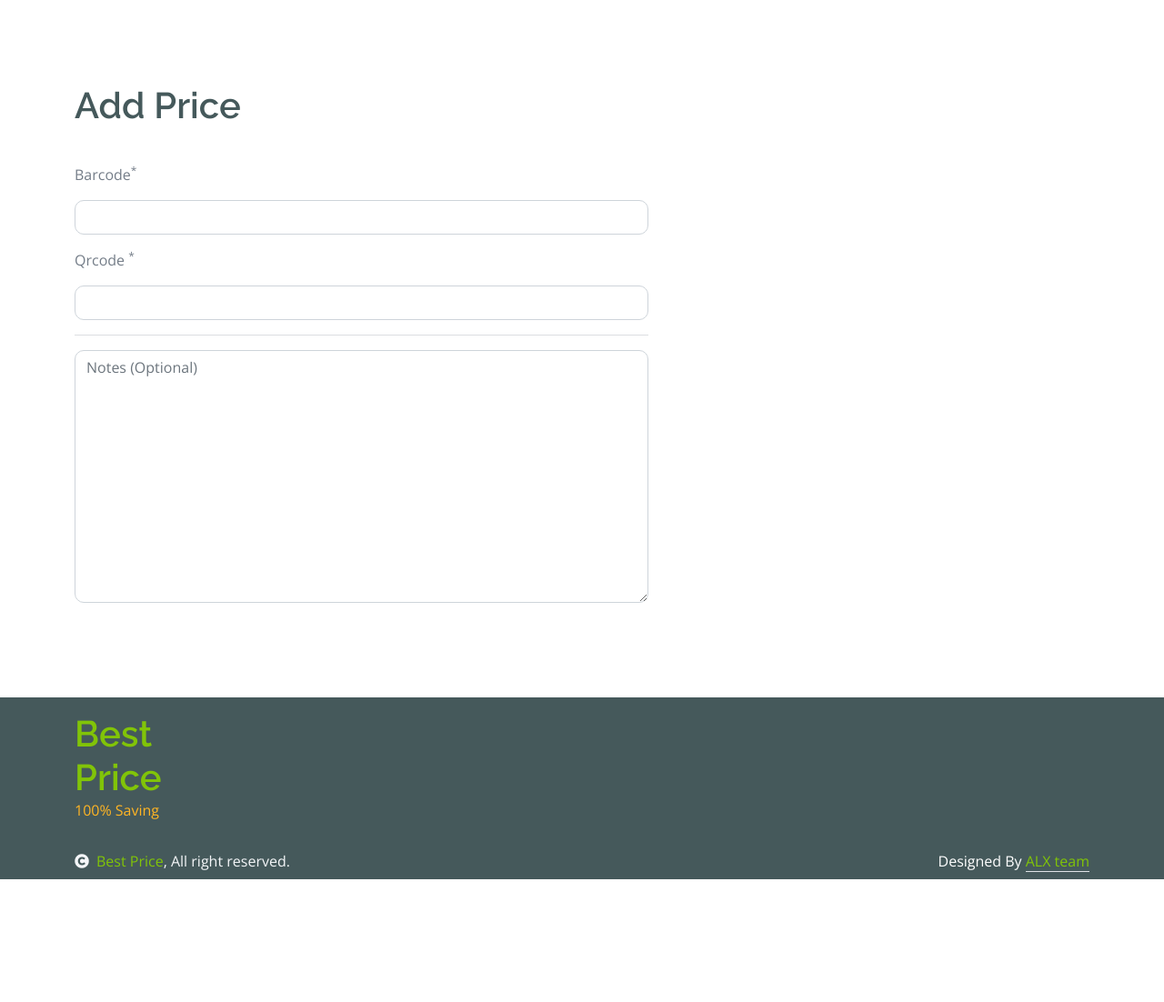
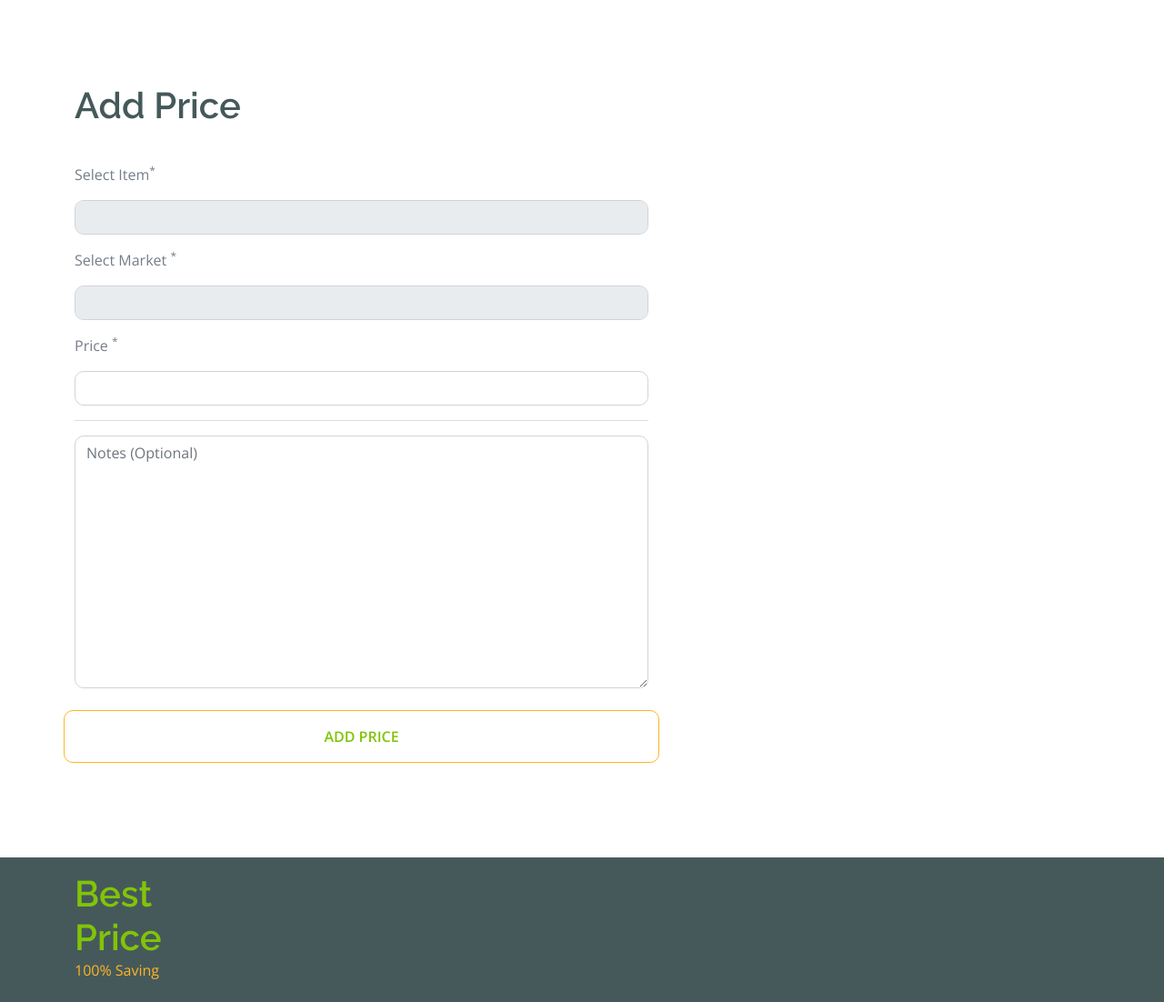
Before and after one commit to Asmaa26189/BestPrice, a Flask app: page /addPrice in a window 1280 px wide. Shown: the part 308-1410 px from the top of the page at 91% size. Before the commit the page ends 1275 px from the top, so only its background shows below. Run offline with Flask 3, Linux system fonts and the light colour scheme; lists and menus that the app fills with data are empty; some libraries are stand-ins or nearby versions.

Commit message:
28-5-2024

```diff
--- a/templates/addPrice.html
+++ b/templates/addPrice.html
@@ -42,17 +42,23 @@
                     <div class="row g-5">
                         <div class="col-md-12 col-lg-6 col-xl-7">
                             <div class="form-item">
-                                <label class="form-label my-3">Barcode<sup>*</sup></label>
-                                <input type="text" class="form-control">
+                                <label class="form-label my-3">Select Item<sup>*</sup></label>
+                                <select class="form-control"   id ="select_Item"></select>
                             </div>
                             <div class="form-item">
-                                <label class="form-label my-3">Qrcode <sup>*</sup></label>
-                                <input type="text" class="form-control" >
+                                <label class="form-label my-3">Select Market <sup>*</sup></label>
+                                <select class="form-control"   id ="select_Market"></select>
                             </div>
-
+                            <div class="form-item">
+                                <label class="form-label my-3">Price <sup>*</sup></label>
+                                <input type="number" id="input_Price" lang="en"  min ="0" step="1" class="form-control" required="required">
+                            </div>
                             <hr>
                             <div class="form-item">
                                 <textarea name="text" class="form-control" spellcheck="false" cols="30" rows="11" placeholder="Notes (Optional)"></textarea>
+                            </div>
+                            <div class="row g-4 text-center align-items-center justify-content-center pt-4">
+                                <button type="button" class="btn border-secondary py-3 px-4 text-uppercase w-100 text-primary">Add Price</button>
                             </div>
                         </div>
 
```
